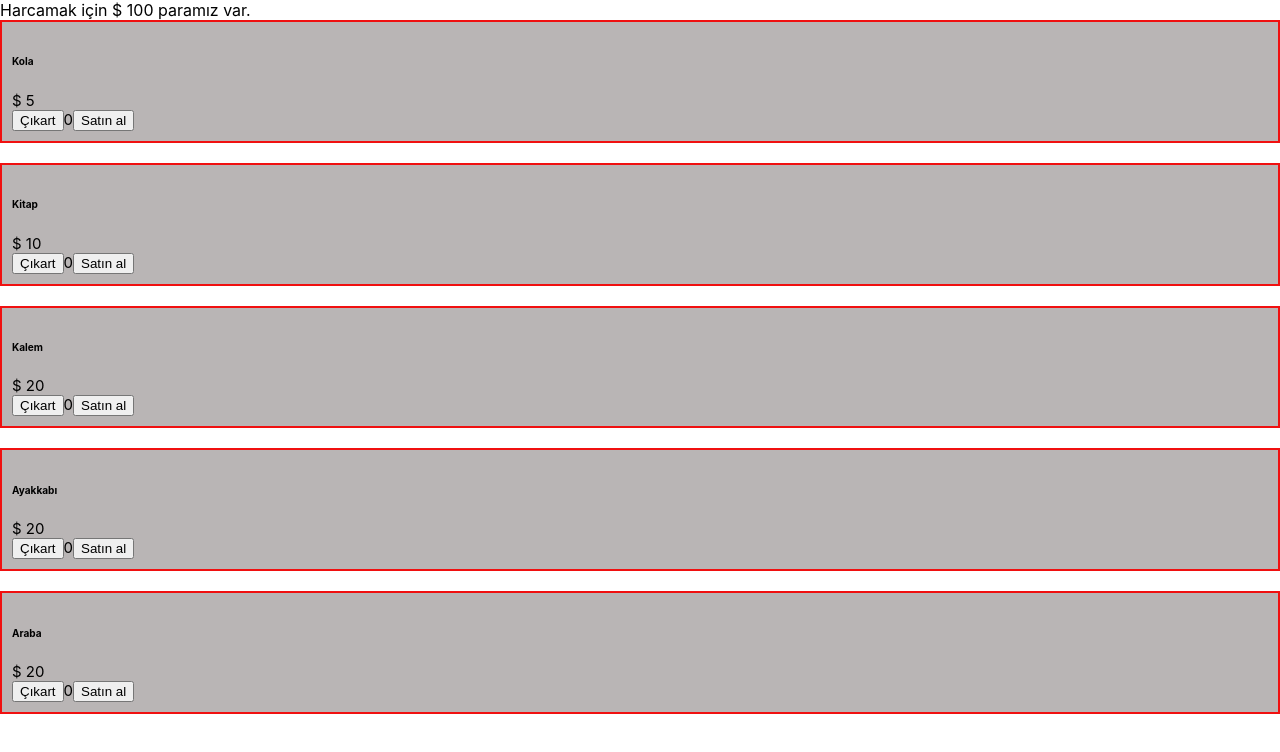
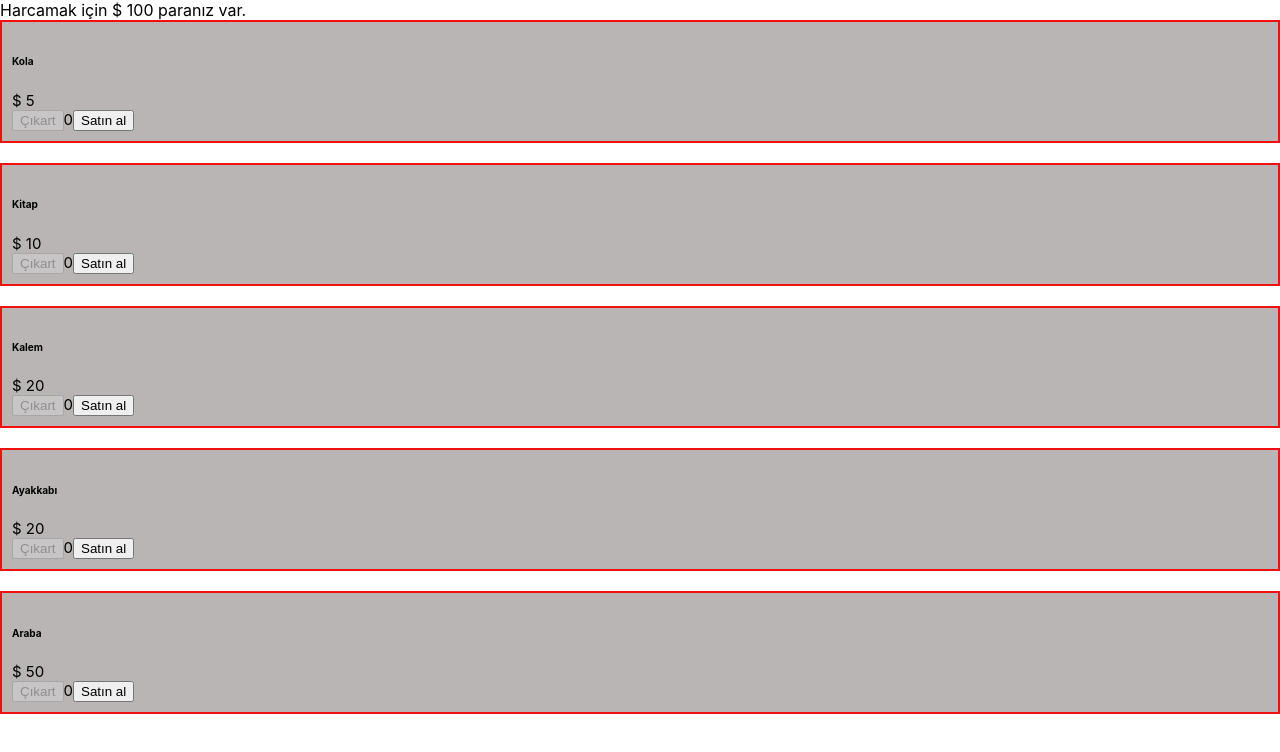
Before and after one commit to Ice-MMan/Basic-Shop-Project, a React (Create React App) app: page / in a window 1280 px wide. Shown: the top 752 px of the page. Built offline with nearby package versions, Linux system fonts and the light colour scheme.

Commit message:
Header Done!

```diff
--- a/src/App.js
+++ b/src/App.js
@@ -7,14 +7,24 @@ import products from "./products.json";
 function App() {
   const [money, setMoney] = useState(100);
   const [basket, setBasket] = useState([]);
+  const [total, setTotal] = useState(0);
 
   useEffect(() => {
-    console.log(basket);
+    const toplam = basket.reduce((acc, item) => {
+      return (
+        acc +
+        item.amount * products.find((product) => product.id === item.id).price
+      );
+    }, 0);
+
+    setTotal(toplam);
+
+    console.log(total);
   }, [basket]);
 
   return (
     <>
-      <Header money={money} />
+      <Header total={total} money={money} />
 
       {products.map((product) => (
         <Product
--- a/src/components/Header.jsx
+++ b/src/components/Header.jsx
@@ -1,7 +1,14 @@
 import React from "react";
 
-const Header = ({ money }) => {
-  return <div>Harcamak için $ {money} paramız var.</div>;
+const Header = ({ money, total }) => {
+  return (
+    <div>
+      {" "}
+      {total > 0
+        ? `Kalan para $ ${money - total} vardır`
+        : `Harcamak için $ ${money} paranız var.`}
+    </div>
+  );
 };
 
 export default Header;
--- a/src/components/Product.jsx
+++ b/src/components/Product.jsx
@@ -42,7 +42,9 @@ const Product = ({ product, basket, setBasket }) => {
       <h6>{title}</h6>
       <div className="price">$ {price}</div>
       <div className="action">
-        <button onClick={removeBasket}>Çıkart</button>
+        <button disabled={!basketItem} onClick={removeBasket}>
+          Çıkart
+        </button>
         <span className="amount">{(basketItem && basketItem.amount) || 0}</span>
         <button onClick={addBasket}>Satın al</button>
       </div>
--- a/src/products.json
+++ b/src/products.json
@@ -22,6 +22,6 @@
   {
     "id": 5,
     "title": "Araba",
-    "price": 20
+    "price": 50
   }
 ]
```
